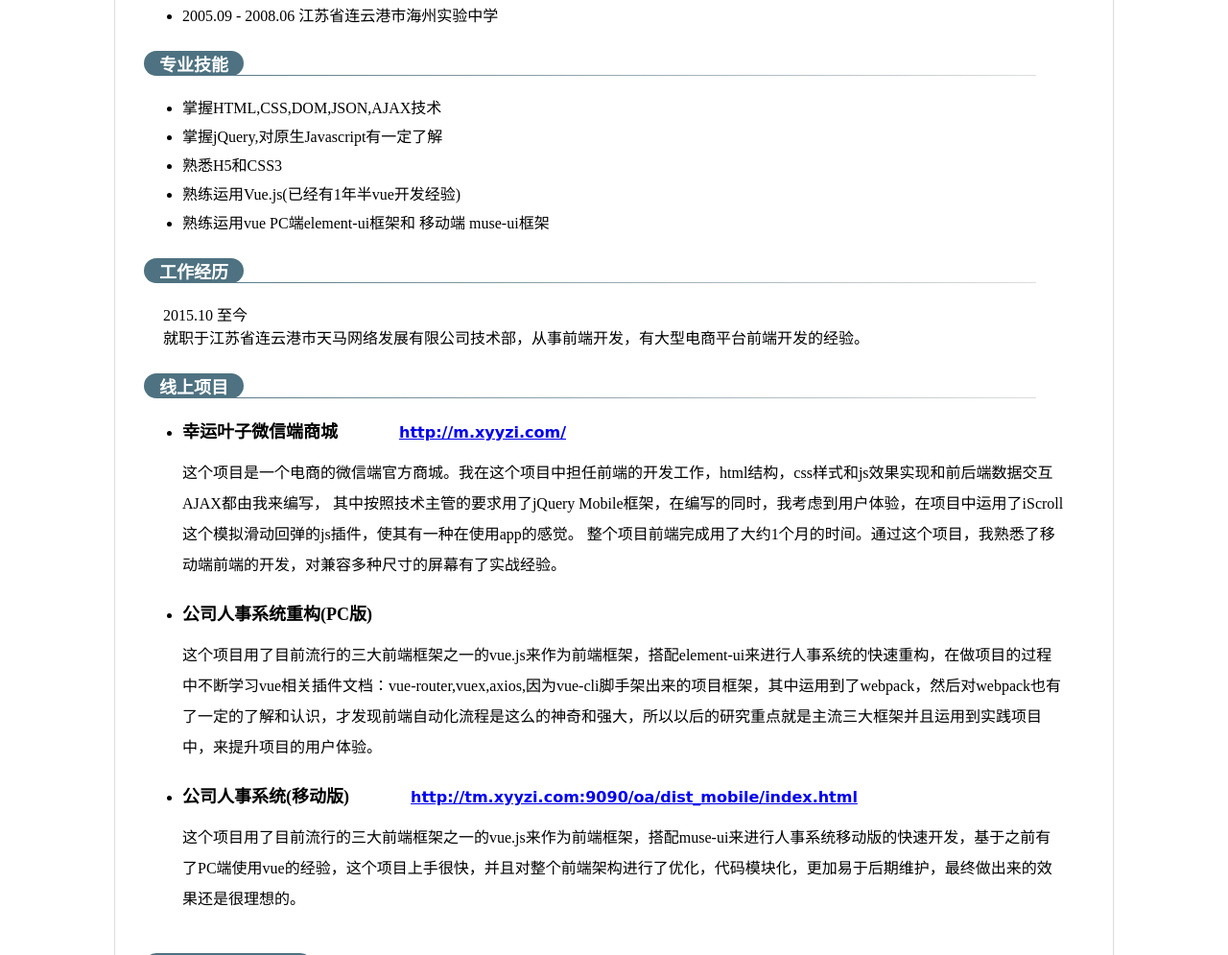
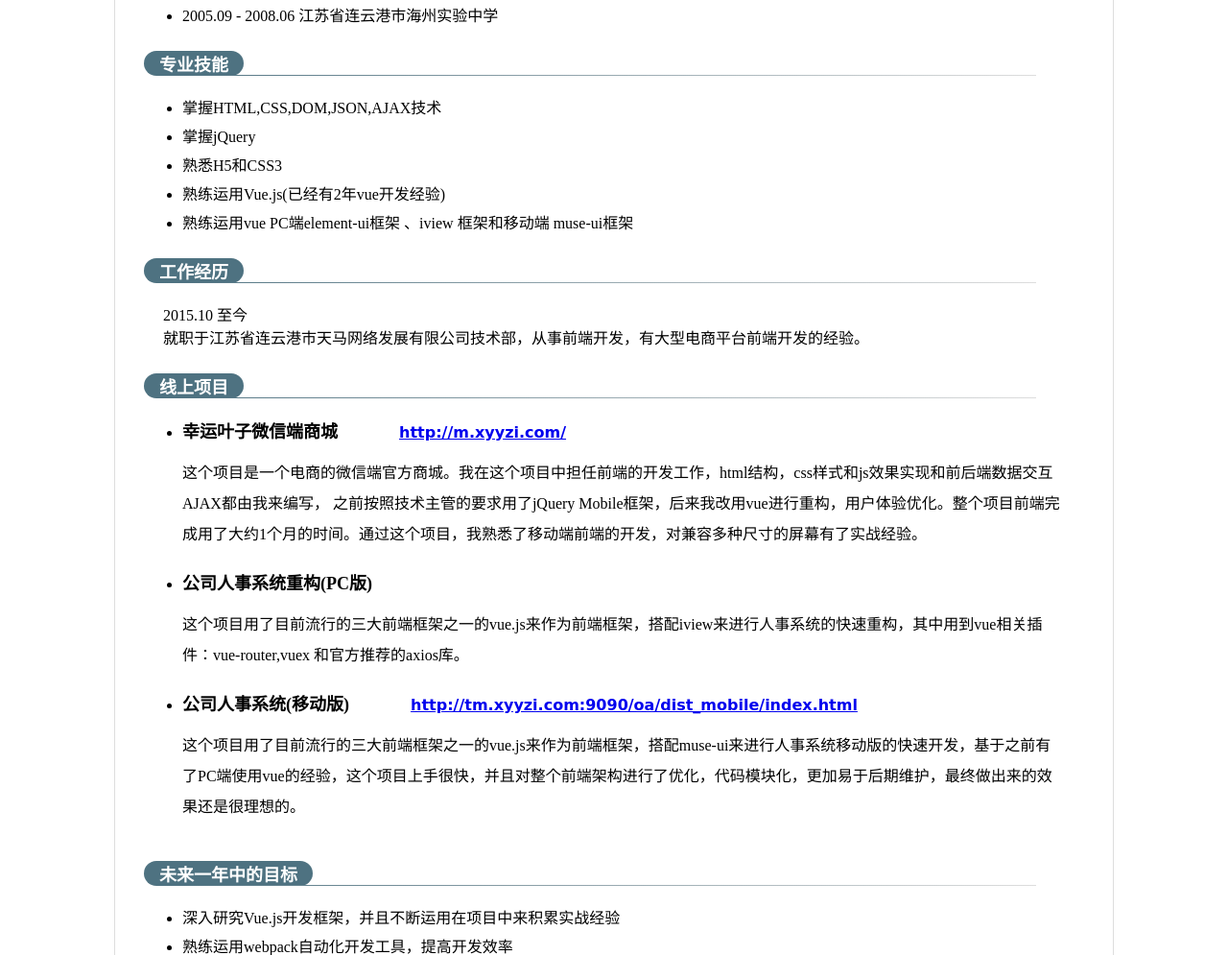
Before and after one commit to chenjibin/chenjibin.github.io, a plain HTML site: page index.html in a window 1280 px wide. Shown: the part 530-1525 px from the top of the page at 96% size. Drawn offline with Linux system fonts and the light colour scheme.

Commit message:
new change

```diff
--- a/index.html
+++ b/index.html
@@ -142,9 +142,6 @@
             <p>坚持做一件事，就一定能做好</p>
             <p>Personal resume</p>
         </div>
-        <div>
-
-        </div>
     </header>
     <div class="fs-main-content">
         <ul>
@@ -182,10 +179,10 @@
                 <h2>专业技能</h2>
                 <ul class="fs-style">
                     <li>掌握HTML,CSS,DOM,JSON,AJAX技术</li>
-                    <li>掌握jQuery,对原生Javascript有一定了解</li>
+                    <li>掌握jQuery</li>
                     <li>熟悉H5和CSS3</li>
-                    <li>熟练运用Vue.js(已经有1年半vue开发经验)</li>
-                    <li>熟练运用vue PC端element-ui框架和 移动端 muse-ui框架</li>
+                    <li>熟练运用Vue.js(已经有2年vue开发经验)</li>
+                    <li>熟练运用vue PC端element-ui框架 、iview 框架和移动端 muse-ui框架</li>
                 </ul>
             </li>
             <li class="fs-each-block">
@@ -205,19 +202,14 @@
                             <span>幸运叶子微信端商城</span>
                             <a href="http://m.xyyzi.com/">http://m.xyyzi.com/</a>
                         </div>
-                        <p>
-                            这个项目是一个电商的微信端官方商城。我在这个项目中担任前端的开发工作，html结构，css样式和js效果实现和前后端数据交互AJAX都由我来编写，
-                            其中按照技术主管的要求用了jQuery Mobile框架，在编写的同时，我考虑到用户体验，在项目中运用了iScroll这个模拟滑动回弹的js插件，使其有一种在使用app的感觉。
-                            整个项目前端完成用了大约1个月的时间。通过这个项目，我熟悉了移动端前端的开发，对兼容多种尺寸的屏幕有了实战经验。
+                        <p>这个项目是一个电商的微信端官方商城。我在这个项目中担任前端的开发工作，html结构，css样式和js效果实现和前后端数据交互AJAX都由我来编写， 之前按照技术主管的要求用了jQuery Mobile框架，后来我改用vue进行重构，用户体验优化。整个项目前端完成用了大约1个月的时间。通过这个项目，我熟悉了移动端前端的开发，对兼容多种尺寸的屏幕有了实战经验。
                         </p>
-
                     </li>
                     <li>
                         <div>
                             <span>公司人事系统重构(PC版)</span>
                         </div>
-                        <p>
-                            这个项目用了目前流行的三大前端框架之一的vue.js来作为前端框架，搭配element-ui来进行人事系统的快速重构，在做项目的过程中不断学习vue相关插件文档：vue-router,vuex,axios,因为vue-cli脚手架出来的项目框架，其中运用到了webpack，然后对webpack也有了一定的了解和认识，才发现前端自动化流程是这么的神奇和强大，所以以后的研究重点就是主流三大框架并且运用到实践项目中，来提升项目的用户体验。
+                        <p>这个项目用了目前流行的三大前端框架之一的vue.js来作为前端框架，搭配iview来进行人事系统的快速重构，其中用到vue相关插件：vue-router,vuex 和官方推荐的axios库。
                         </p>
                     </li>
                     <li>
@@ -225,8 +217,7 @@
                             <span>公司人事系统(移动版)</span>
                             <a href="http://tm.xyyzi.com:9090/oa/dist_mobile/index.html">http://tm.xyyzi.com:9090/oa/dist_mobile/index.html</a>
                         </div>
-                        <p>
-                            这个项目用了目前流行的三大前端框架之一的vue.js来作为前端框架，搭配muse-ui来进行人事系统移动版的快速开发，基于之前有了PC端使用vue的经验，这个项目上手很快，并且对整个前端架构进行了优化，代码模块化，更加易于后期维护，最终做出来的效果还是很理想的。
+                        <p>这个项目用了目前流行的三大前端框架之一的vue.js来作为前端框架，搭配muse-ui来进行人事系统移动版的快速开发，基于之前有了PC端使用vue的经验，这个项目上手很快，并且对整个前端架构进行了优化，代码模块化，更加易于后期维护，最终做出来的效果还是很理想的。
                         </p>
                     </li>
                 </ul>
```
